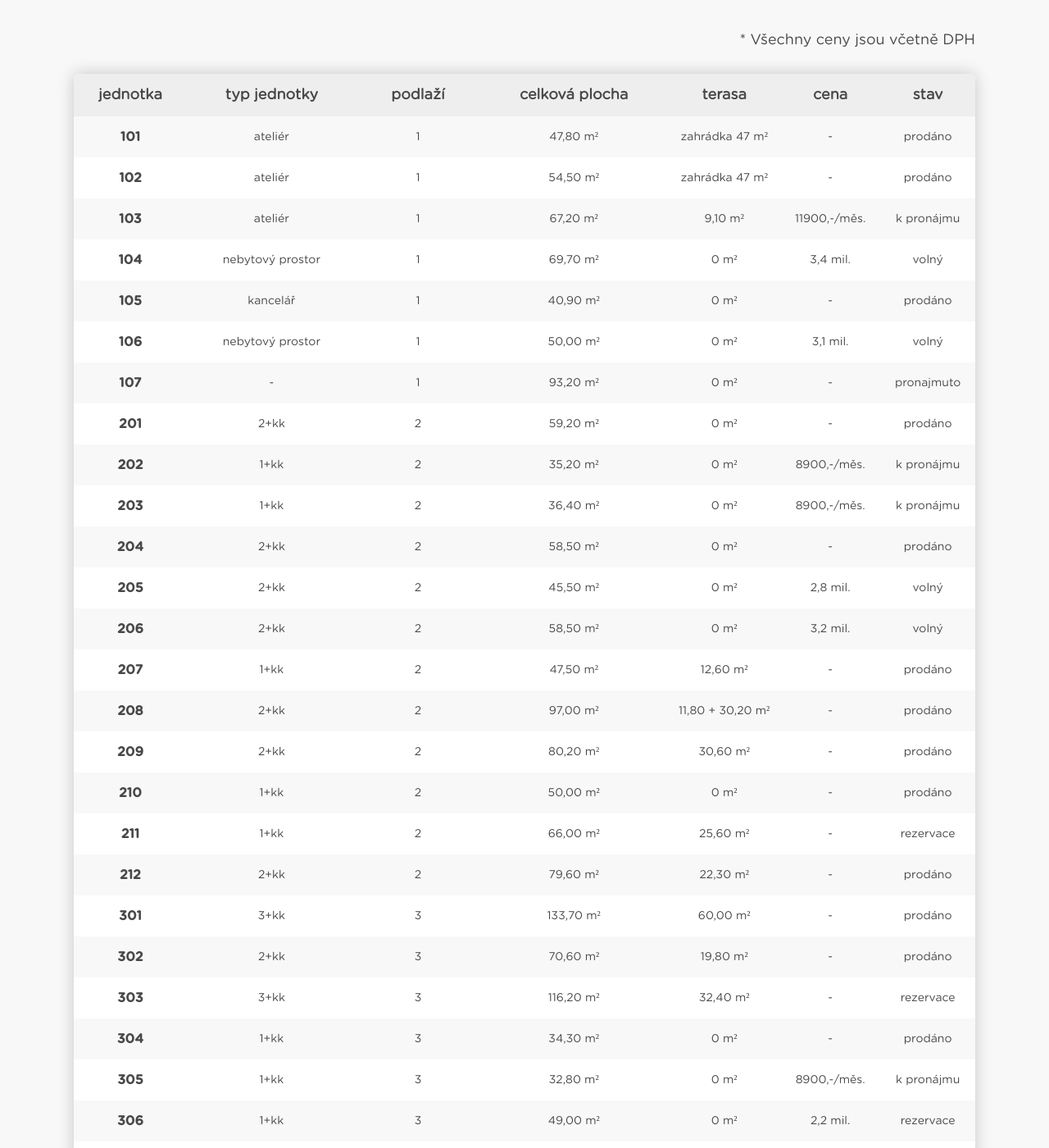
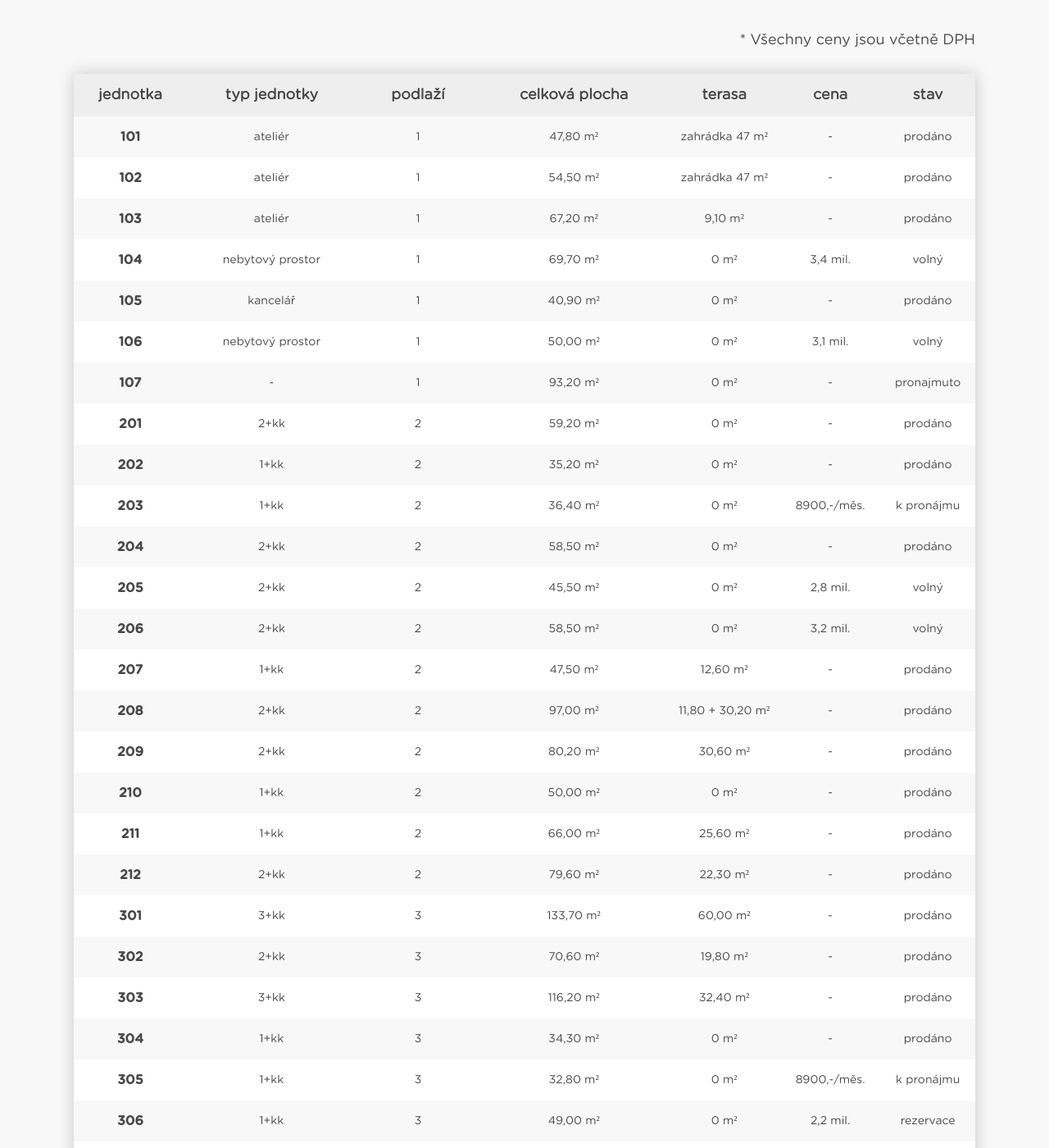
Before and after one commit to StyvekDrtic/bydleniSvojetice, a Jekyll site: the page built from ceny.html, in a window 1280 px wide and 1400 px high, scrolled down 310 px. Shown: the whole window at 82% size. Built offline with Jekyll 4.4.1, drawn with Linux system fonts in a browser that asks for light colours.

Commit message:
zmeny v cenach

```diff
--- a/_includes/tabulka.html
+++ b/_includes/tabulka.html
@@ -37,8 +37,8 @@
       <td>1</td>
       <td>67,20</td>
       <td>9,10</td>
-      <td class="neMil">11900,-/měs.</td>
-      <td>k pronájmu</td>
+      <td class="neMil">-</td>
+      <td>prodáno</td>
     </tr>
 
     <tr>
@@ -97,8 +97,8 @@
       <td>2</td>
       <td>35,20</td>
       <td>0</td>
-      <td class="neMil">8900,-/měs.</td>
-      <td>k pronájmu</td>
+      <td class="neMil">-</td>
+      <td>prodáno</td>
     </tr>
 
     <tr>
@@ -188,7 +188,7 @@
       <td>66,00</td>
       <td>25,60</td>
       <td class="neMil">-</td>
-      <td>rezervace</td>
+      <td>prodáno</td>
     </tr>
 
     <tr>
@@ -228,7 +228,7 @@
       <td>116,20</td>
       <td>32,40</td>
       <td class="neMil">-</td>
-      <td>rezervace</td>
+      <td>prodáno</td>
     </tr>
 
     <tr>
```
